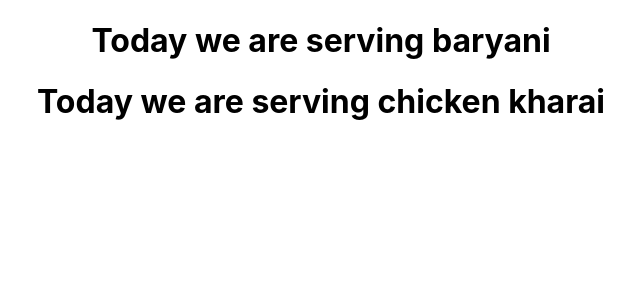
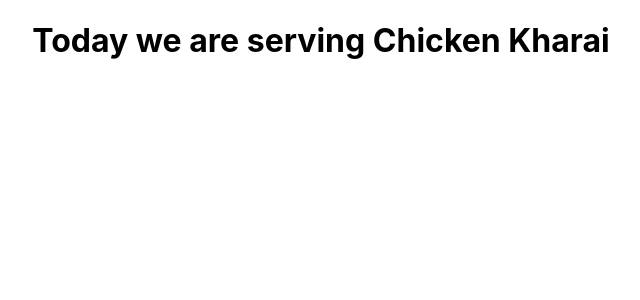
Before and after one commit to AmeerHamzaSajjad/first-project, a React (Create React App) app: page / in a window 1280 px wide. Shown: the top 300 px of the page, without its empty margins (319-959 px from the left). Built offline with nearby package versions, Linux system fonts and the light colour scheme.

Commit message:
Update dinner.js

```diff
--- a/src/dinner.js
+++ b/src/dinner.js
@@ -1,10 +1,9 @@
 import React from 'react';
 
-function Dinner(){
+function Dinner(props){
     return(
         <div>
-            <h1>Today we are serving baryani</h1>
-            <h1>Today we are serving chicken kharai</h1>
+            <h1>Today we are serving {props.dishName}</h1>
         </div>
     );
 }
```
